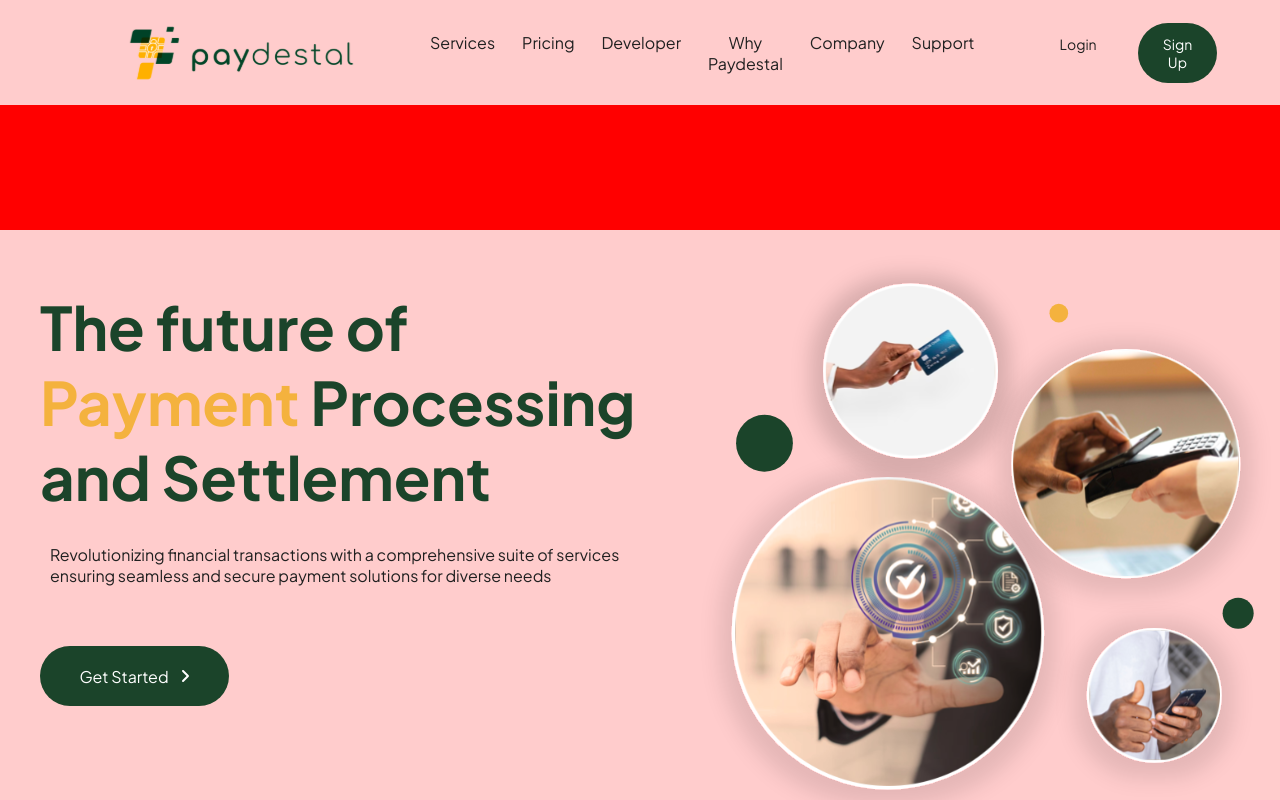
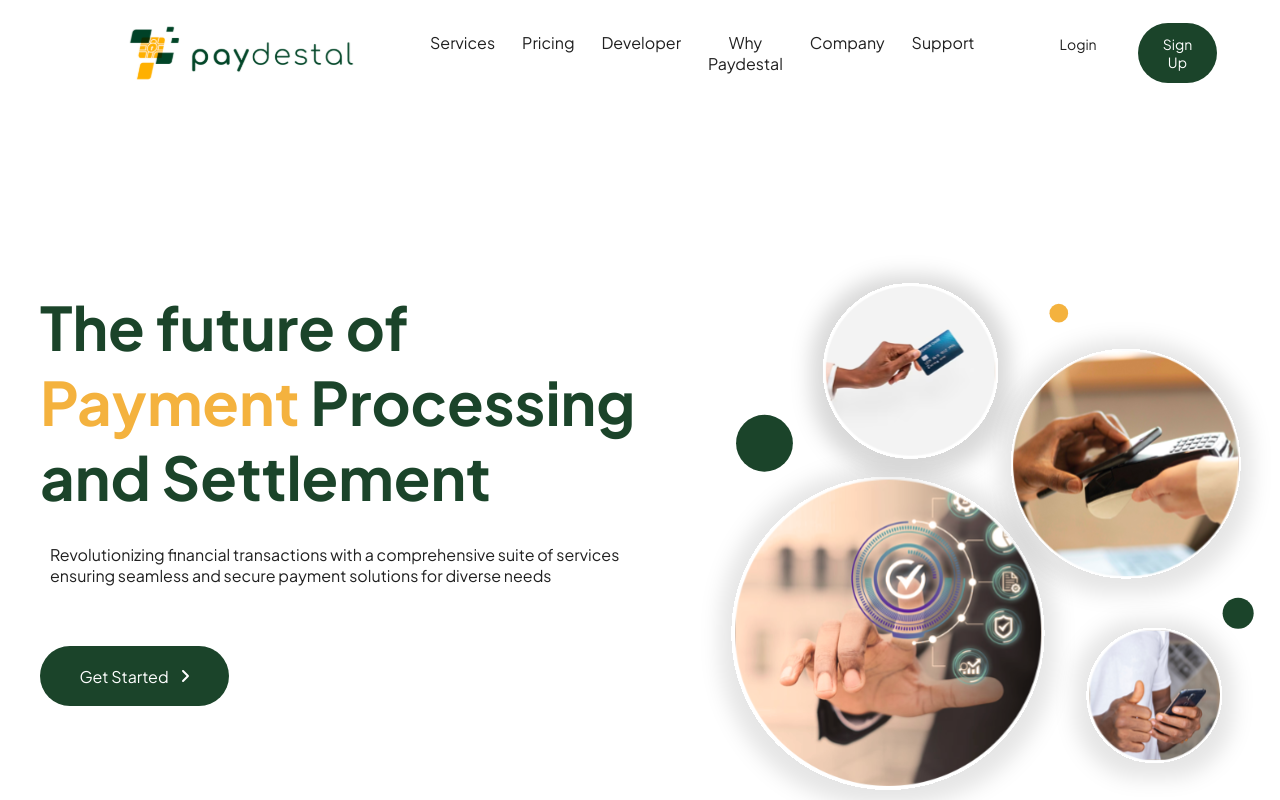
Before and after one commit to UgoChiori/paydestal, a React (Vite) app: page / in a window 1280 px wide. Shown: the top 800 px of the page. Built offline with nearby package versions, Linux system fonts and the light colour scheme.

Commit message:
viewport

```diff
--- a/src/index.css
+++ b/src/index.css
@@ -13,12 +13,7 @@
 }
 
 
-body {
 
-
-    background-color: red;
-
-}
 
 #main{
 
```
